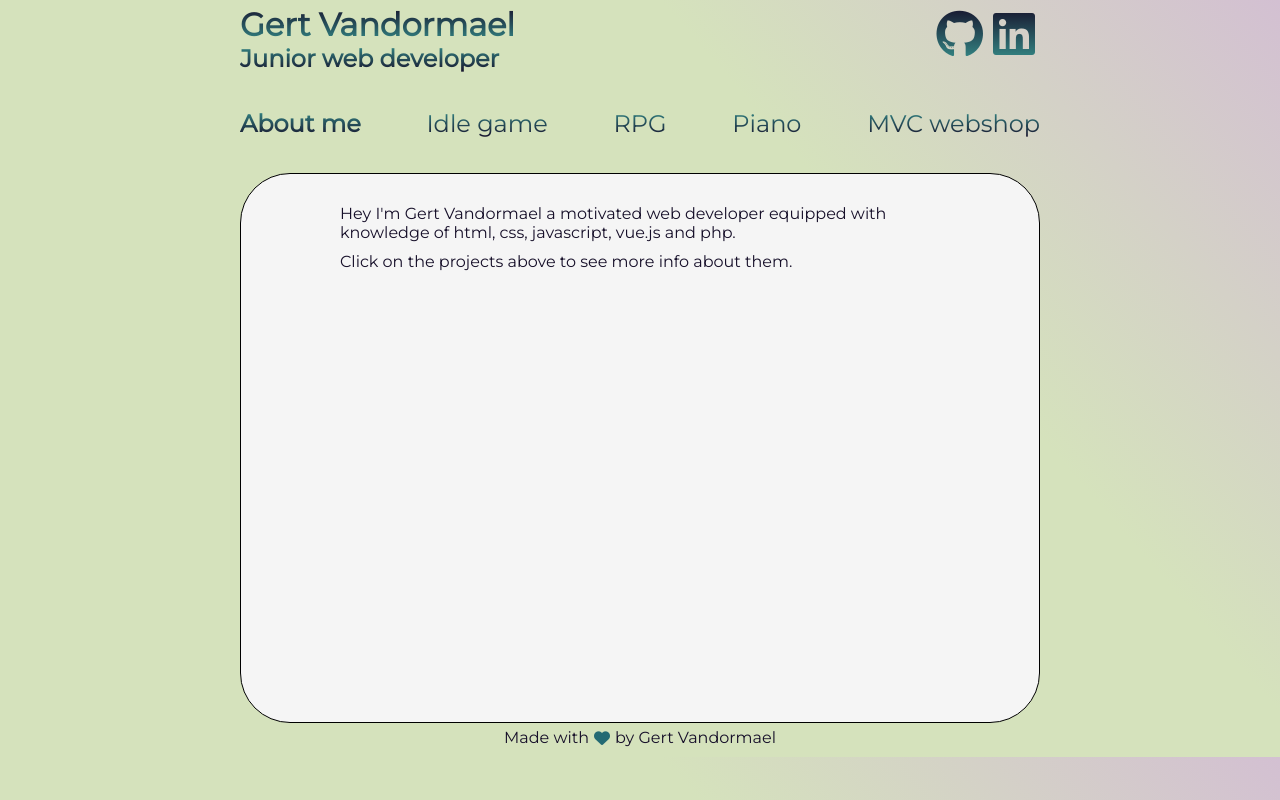
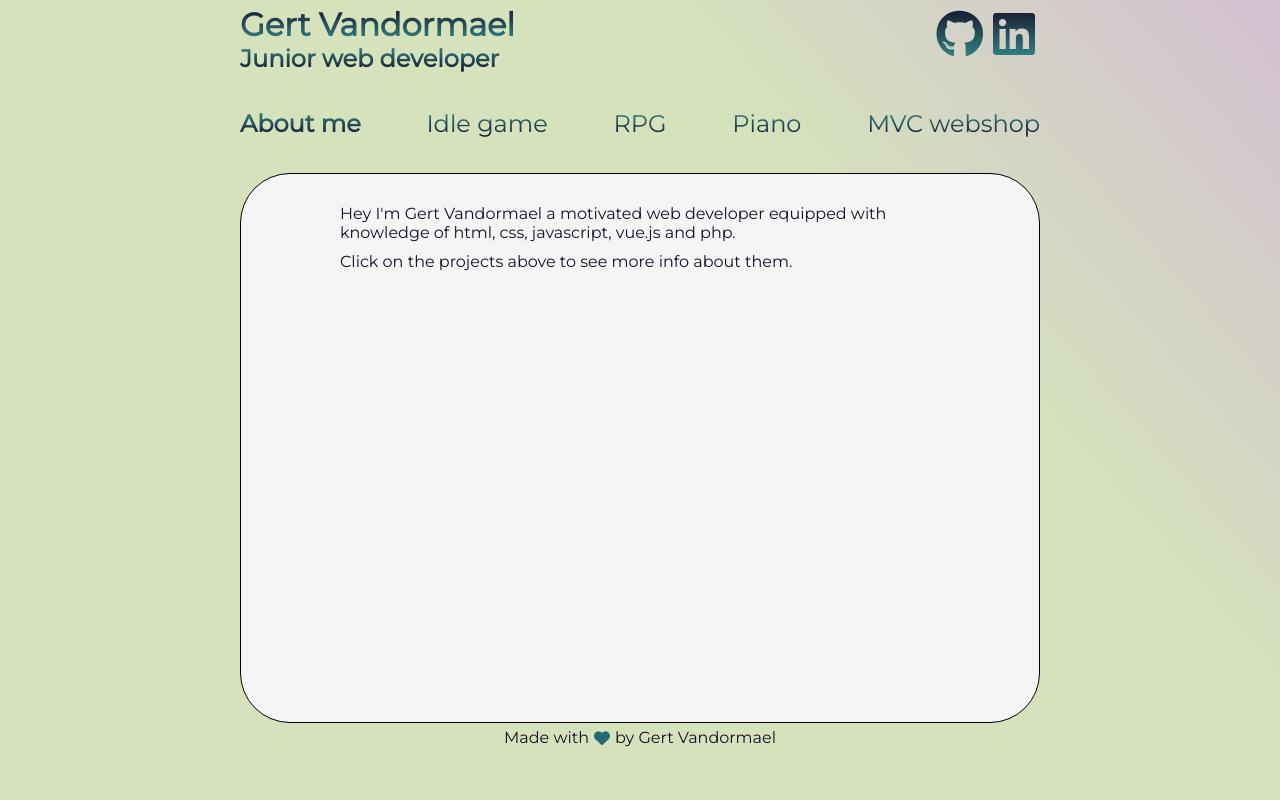
Before and after one commit to gertvandormael/portfolio, a Vue app: page / in a window 1280 px wide. Built offline with nearby package versions, Linux system fonts and the light colour scheme; what v-tooltip would draw is missing.

Commit message:
minor background fix

```diff
--- a/src/App.vue
+++ b/src/App.vue
@@ -9,13 +9,15 @@
 <script>
 import Header from "./components/Header";
 import Projects from "./components/Projects";
-import Footer from "./components/Footer"
+import Footer from "./components/Footer";
 
 export default {
   name: "app",
   components: {
-    Header, Projects, Footer
-  },
+    Header,
+    Projects,
+    Footer
+  }
 };
 </script>
 
@@ -53,12 +55,6 @@
     font-size: 1rem;
 }
 
-/* h2:hover {
-    background: -webkit-linear-gradient(#160F29, #368F8B);
-    -webkit-background-clip: text;
-    -webkit-text-fill-color: transparent;
-} */
-
 @media (min-width: 992px) {
   h1 {
     font-size: 2rem;
@@ -67,11 +63,11 @@
   h2 {
     font-size: 1.5rem;
   }
+
+  body {
+    min-height: 750px;
+    height: 100vh
+  }
 }
 
-
-
-
-
-
 </style>
```
